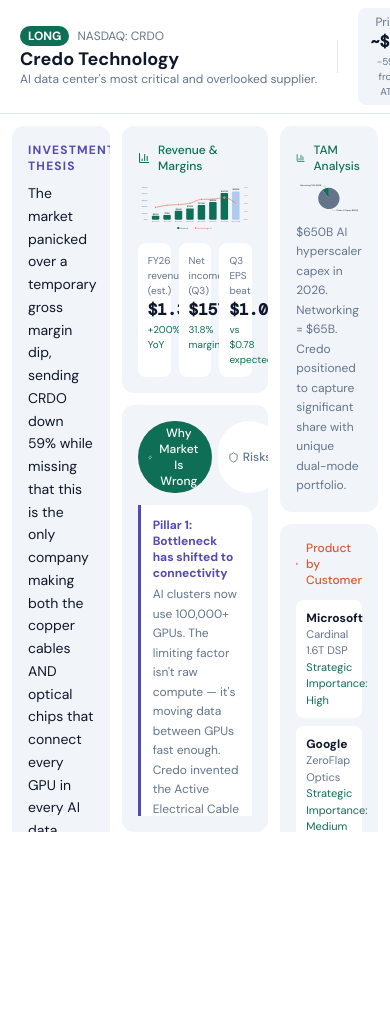
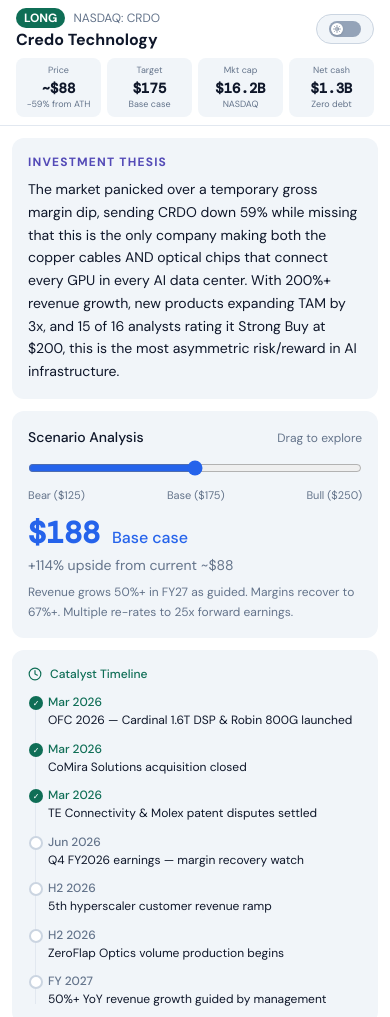
Before and after one commit to bvazrala/perplexity_stock_pitch_comp, a React app: page / in a window 390 px wide. Shown: the top 1017 px of the page. Before the commit the page ends 844 px from the top, so only its background shows below. Built offline with nearby package versions, Linux system fonts and the light colour scheme.

Commit message:
updated for phone browser

```diff
--- a/dashboard.jsx
+++ b/dashboard.jsx
@@ -198,14 +198,54 @@
   return (
     <>
       <link href="https://fonts.googleapis.com/css2?family=DM+Sans:wght@400;500;700&family=DM+Mono:wght@400;500&display=swap" rel="stylesheet" />
-      <div className="h-screen flex flex-col overflow-hidden"
+      <div className="flex flex-col min-h-screen md:h-screen md:overflow-hidden"
         style={{ background: "var(--color-background-primary)", color: "var(--color-text-primary)", fontFamily: "'DM Sans', sans-serif" }}>
 
         {/* ── HEADER ── */}
-        <header className="shrink-0 flex items-center gap-5 px-5 py-2 border-b"
+        <header className="shrink-0 border-b"
           style={{ borderColor: "var(--color-border-tertiary)" }}>
 
-          {/* Company identity */}
+          {/* ── Mobile header ── */}
+          <div className="flex md:hidden flex-col px-4 py-2 gap-2">
+            <div className="flex items-center justify-between">
+              <div>
+                <div className="flex items-center gap-2 mb-0.5">
+                  <span className="text-xs font-semibold px-2 py-0.5 rounded-full text-white" style={{ background: TEAL }}>LONG</span>
+                  <span className="text-xs" style={{ color: GRAY }}>NASDAQ: CRDO</span>
+                </div>
+                <h1 className="text-base font-bold leading-tight">Credo Technology</h1>
+              </div>
+              <button onClick={() => setIsDark(d => !d)}
+                className="shrink-0 flex items-center gap-2 px-3 py-1.5 rounded-full border cursor-pointer"
+                style={{ background: "var(--color-background-secondary)", borderColor: "var(--color-border-secondary)" }}>
+                <div className="relative w-8 h-4 rounded-full transition-colors"
+                  style={{ background: isDark ? TEAL : "#94a3b8" }}>
+                  <div className="absolute top-0.5 w-3 h-3 bg-white rounded-full shadow flex items-center justify-center transition-all"
+                    style={{ left: isDark ? "17px" : "2px" }}>
+                    {isDark ? <Moon size={8} color={TEAL} strokeWidth={2.5} /> : <Sun size={8} color="#64748b" strokeWidth={2.5} />}
+                  </div>
+                </div>
+              </button>
+            </div>
+            <div className="grid grid-cols-4 gap-1.5">
+              {[
+                { label: "Price", value: "~$88", sub: "−59% from ATH" },
+                { label: "Target", value: "$175", sub: "Base case" },
+                { label: "Mkt cap", value: "$16.2B", sub: "NASDAQ" },
+                { label: "Net cash", value: "$1.3B", sub: "Zero debt" },
+              ].map((m, i) => (
+                <div key={i} className="text-center px-1 py-1.5 rounded-lg"
+                  style={{ background: "var(--color-background-secondary)" }}>
+                  <div style={{ fontSize: 9, color: GRAY }}>{m.label}</div>
+                  <div className="text-sm font-bold" style={{ fontFamily: "'DM Mono', monospace" }}>{m.value}</div>
+                  <div style={{ fontSize: 9, color: GRAY }}>{m.sub}</div>
+                </div>
+              ))}
+            </div>
+          </div>
+
+          {/* ── Desktop header ── */}
+          <div className="hidden md:flex items-center gap-5 px-5 py-2">
             <div className="shrink-0">
               <div className="flex items-center gap-2 mb-0.5">
                 <span className="text-xs font-semibold px-2 py-0.5 rounded-full text-white" style={{ background: TEAL }}>LONG</span>
@@ -217,7 +257,6 @@
 
             <div className="w-px h-8 shrink-0" style={{ background: "var(--color-border-tertiary)" }} />
 
-          {/* 4 key metrics */}
             <div className="flex items-center gap-2">
               {[
                 { label: "Price", value: "~$88", sub: "−59% from ATH" },
@@ -234,18 +273,13 @@
               ))}
             </div>
 
-          {/* Spacer */}
             <div className="flex-1" />
-
-          {/* Page title (center-ish) */}
             <div className="text-center hidden xl:block">
               <p className="text-sm font-semibold">Perplexity Stock Pitch Competition</p>
               <p className="text-xs" style={{ color: GRAY }}>by Bala Kausik Vazrala</p>
             </div>
-
             <div className="flex-1" />
 
-          {/* Dark mode toggle */}
             <button onClick={() => setIsDark(d => !d)}
               className="shrink-0 flex items-center gap-2 px-3 py-1.5 rounded-full border cursor-pointer"
               style={{ background: "var(--color-background-secondary)", borderColor: "var(--color-border-secondary)" }}>
@@ -260,14 +294,14 @@
                 {isDark ? "Dark" : "Light"}
               </span>
             </button>
+          </div>
         </header>
 
         {/* ── MAIN 3-COLUMN GRID ── */}
-        <main className="flex-1 overflow-hidden grid gap-3 p-3 min-h-0"
-          style={{ gridTemplateColumns: "2fr 3fr 2fr" }}>
+        <main className="main-grid flex-1 gap-3 p-3 md:min-h-0 overflow-y-auto md:overflow-hidden">
 
           {/* ── LEFT COLUMN: Thesis · Valuation · Timeline ── */}
-          <div className="flex flex-col gap-3 overflow-y-auto min-h-0">
+          <div className="flex flex-col gap-3 md:overflow-y-auto md:min-h-0">
 
             {/* Investment Thesis */}
             <div className="rounded-xl p-4 shrink-0" style={{ background: "var(--color-background-secondary)" }}>
@@ -288,7 +322,7 @@
             </div>
 
             {/* Catalyst Timeline */}
-            <div className="rounded-xl p-4 flex-1 overflow-y-auto" style={{ background: "var(--color-background-secondary)" }}>
+            <div className="rounded-xl p-4 md:flex-1 md:overflow-y-auto" style={{ background: "var(--color-background-secondary)" }}>
               <div className="flex items-center gap-2 mb-3">
                 <Clock size={14} color={TEAL} />
                 <span className="text-xs font-medium" style={{ color: TEAL }}>Catalyst Timeline</span>
@@ -313,7 +347,7 @@
           </div>
 
           {/* ── CENTER COLUMN: Revenue Chart · Tabs ── */}
-          <div className="flex flex-col gap-3 overflow-y-auto min-h-0">
+          <div className="flex flex-col gap-3 md:overflow-y-auto md:min-h-0">
 
             {/* Revenue Chart + stat cards */}
             <div className="rounded-xl p-4 shrink-0" style={{ background: "var(--color-background-secondary)" }}>
@@ -338,7 +372,7 @@
             </div>
 
             {/* Tabbed panel: Pillars | Risks | Perplexity */}
-            <div className="rounded-xl p-4 flex-1 overflow-hidden flex flex-col" style={{ background: "var(--color-background-secondary)" }}>
+            <div className="rounded-xl p-4 md:flex-1 md:overflow-hidden flex flex-col" style={{ background: "var(--color-background-secondary)" }}>
               {/* Tab buttons */}
               <div className="flex gap-1.5 mb-3 shrink-0">
                 {[
@@ -359,8 +393,8 @@
                 ))}
               </div>
 
-              {/* Tab content — scrollable */}
-              <div className="overflow-y-auto flex-1">
+              {/* Tab content — scrollable on desktop, natural height on mobile */}
+              <div className="md:overflow-y-auto md:flex-1">
                 {activeTab === "pillars" && (
                   <div className="flex flex-col gap-3">
                     {[
@@ -430,7 +464,7 @@
           </div>
 
           {/* ── RIGHT COLUMN: TAM · Product · Bottom Line ── */}
-          <div className="flex flex-col gap-3 overflow-y-auto min-h-0">
+          <div className="flex flex-col gap-3 md:overflow-y-auto md:min-h-0">
 
             {/* TAM */}
             <div className="rounded-xl p-4 shrink-0" style={{ background: "var(--color-background-secondary)" }}>
@@ -468,7 +502,7 @@
             </div>
 
             {/* Bottom line */}
-            <div className="rounded-xl p-5 text-center flex-1 flex flex-col justify-center"
+            <div className="rounded-xl p-5 text-center md:flex-1 flex flex-col justify-center"
               style={{ background: "var(--color-background-secondary)" }}>
               <div className="text-xs font-semibold uppercase tracking-widest mb-2" style={{ color: GRAY }}>Bottom Line</div>
               <p className="text-xs leading-relaxed mb-4" style={{ color: "var(--color-text-secondary)" }}>
--- a/styles.css
+++ b/styles.css
@@ -24,6 +24,21 @@
   --color-border-secondary: #475569;
   --border-radius-md: 8px;
   --border-radius-lg: 12px;
+}
+
+/* ─── Responsive main grid ─── */
+.main-grid {
+  display: flex;
+  flex-direction: column;
+}
+
+@media (min-width: 768px) {
+  .main-grid {
+    display: grid;
+    grid-template-columns: 2fr 3fr 2fr;
+    overflow: hidden;
+    min-height: 0;
+  }
 }
 
 /* ─── Base ─── */
```
Lines whose indentation alone changed are shown as unchanged.
